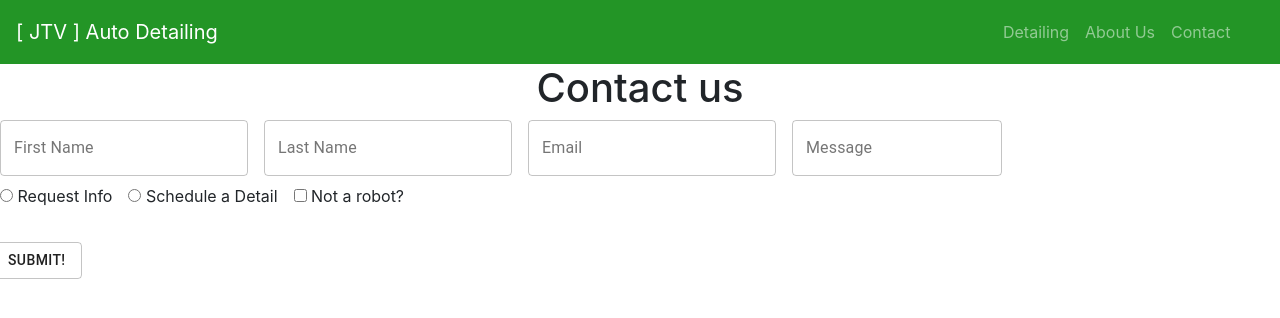
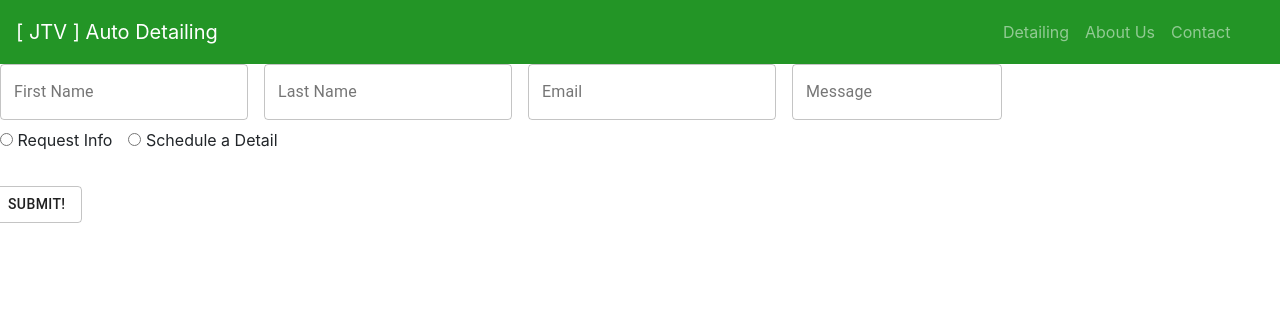
Before and after one commit to Jonny2424/JTV-Frontend, a React (Create React App) app in the folder jtv-app-frontend/: page /contact in a window 1280 px wide. Shown: the top 318 px of the page. Built offline with nearby package versions, Linux system fonts and the light colour scheme.

Commit message:
request form can now add to requests

```diff
--- a/jtv-app-frontend/src/App.js
+++ b/jtv-app-frontend/src/App.js
@@ -43,7 +43,6 @@ class App extends Component {
     const currentUser = await verifyUser();
     if (currentUser) {
       this.setState({ currentUser });
-      // this.props.history.push('/posts');
     }
   }
 
--- a/jtv-app-frontend/src/components/CreateRequestForm.js
+++ b/jtv-app-frontend/src/components/CreateRequestForm.js
@@ -1,6 +1,8 @@
 import React, { Component } from 'react';
+import { withRouter } from 'react-router-dom';
+import { postRequest } from '../services/requests_api_helper';
 import { Formik, Form, Field } from "formik";
-import { Card, CardContent, TextField, MenuItem, Grid, Button } from '@material-ui/core';
+import { TextField, MenuItem, Grid, Button } from '@material-ui/core';
 import * as Yup from "yup";
 
 
@@ -16,10 +18,9 @@ class CreateRequestForm extends Component {
       request_car_make: '',
       request_car_model: '',
       request_msg: '',
-      request_date: null,
+      request_date: '',
       requestTypeId: null,
-      workTypeId: null,
-      notARobot: false,
+      workTypeId: 1
     }
   }
 
@@ -28,11 +29,19 @@ class CreateRequestForm extends Component {
     this.setState({ [name]: value });
   }
 
+  createRequest = async (requestData) => {
+    postRequest(requestData);
+    this.props.history.push('/')
+  }
+
 
   render() {
     return (
       <div>
-          <Formik initialValues={this.state} onSubmit={() => { }}>
+          <Formik initialValues={this.state} onSubmit={(values) => {
+            console.log(values)
+            this.createRequest(values)
+          }}>
             {({ values }) => (
               <Form>
                 <Grid container xs="12" spacing="2">
@@ -60,12 +69,6 @@ class CreateRequestForm extends Component {
                     <label>
                       <Field type="radio" name="requestTypeId" value="2" />
                       {"   " + "Schedule a Detail"}
-                    </label>
-                  </Grid>
-                  <Grid item>
-                    <label>
-                      <Field type="checkbox" name="notARobot" />
-                      {" Not a robot?"}
                     </label>
                   </Grid>
                   {values.requestTypeId === "2" ?
@@ -121,4 +124,4 @@ class CreateRequestForm extends Component {
   }
 }
 
-export default CreateRequestForm;
+export default withRouter(CreateRequestForm);
--- a/jtv-app-frontend/src/components/RequestList.js
+++ b/jtv-app-frontend/src/components/RequestList.js
@@ -28,7 +28,7 @@ export default function RequestList(props) {
                         <td>{item.createdAt}</td>
                         <td>{item.updatedAt}</td>
                         <td><Link to={`/requests/${item.id}/update`}><button>Update</button></Link></td>
-                        <td><button onClick={() => this.deleteRequests(item.id)}>Delete</button></td>
+                        <td><button onClick={() => props.deleteRequests(item.id)}>Delete</button></td>
                 </tr>
             )
         })
--- a/jtv-app-frontend/src/components/RequestsContainer.js
+++ b/jtv-app-frontend/src/components/RequestsContainer.js
@@ -1,5 +1,5 @@
 import React, { Component } from 'react';
-import { withRouter, Link, Route } from 'react-router-dom';
+import { withRouter, Route } from 'react-router-dom';
 import { getRequests, destroyRequest, putRequest } from '../services/requests_api_helper';
 import RequestList from './RequestList';
 import UpdateRequestForm from './UpdateRequestForm';
@@ -25,17 +25,12 @@ class Requests extends Component {
     }
 
     updateRequest = async (e, id, requestData) => {
-        console.log(id)
-        console.log(requestData)
         e.preventDefault();
         const updatedRequest = await putRequest(id, requestData);
-        const requests = this.state.requests;
-        const newRequests = requests.map(request => request.id === parseInt(id) ? updatedRequest : request);
-        this.setState({
-            requests: newRequests
-        })
+        this.listRequests();
         this.props.history.push('/requests');
     }
+
 
     componentDidMount() {
         this.listRequests();
@@ -45,7 +40,7 @@ class Requests extends Component {
         return (
             <div>
                 <Route exact path="/requests" render={() => (
-                    <RequestList requests={this.state.requests} />
+                    <RequestList requests={this.state.requests} deleteRequests={this.deleteRequests}/>
                 )} />
                 <Route path="/requests/:id/update" render={(props) => (
                     <UpdateRequestForm
--- a/jtv-app-frontend/src/components/webpageComponents/ContactUs.js
+++ b/jtv-app-frontend/src/components/webpageComponents/ContactUs.js
@@ -1,13 +1,20 @@
 import React from 'react';
 import Header from './Header';
-import CreateRequestForm from '../CreateRequestForm'
+import CreateRequestForm from '../CreateRequestForm';
+import { postRequest } from '../../services/requests_api_helper';
 
-export default function Detailing() {
+export default function ContactUs() {
+
+    // const createRequest = async (e, requestData) => {
+    //     e.preventDefault();
+    //     const newRequest = await postRequest(requestData);
+    //     return newRequest
+    // }
+
     return (
         <>
-        <Header />
-        <h1>Contact us</h1>
-        <CreateRequestForm />
+            <Header />
+            <CreateRequestForm  />
         </>
     )
 }
--- a/jtv-app-frontend/src/services/auth_api_helper.js
+++ b/jtv-app-frontend/src/services/auth_api_helper.js
@@ -8,7 +8,6 @@ export const registerUser = async (registerData) => {
     const resp = await api.post('/auth/signup', registerData);
     localStorage.setItem('authToken', resp.data.token);
     api.defaults.headers.common.authorization = `Bearer ${resp.data.token}`;
-    console.log(resp)
     return resp.data.user;
 }
 
@@ -16,8 +15,6 @@ export const loginUser = async (loginData) => {
     const resp = await api.post('/auth/login', loginData);
     localStorage.setItem('authToken', resp.data.token);
     api.defaults.headers.common.authorization = `Bearer ${resp.data.token}`;
-    console.log("heyy")
-    console.log(resp)
     return resp.data.user;
 }
 
--- a/jtv-app-frontend/src/services/requests_api_helper.js
+++ b/jtv-app-frontend/src/services/requests_api_helper.js
@@ -13,7 +13,12 @@ export const destroyRequest = async (id) => {
     await api.delete(`/request/${id}`);
   }
 
-  export const putRequest = async (requestId, requestData) => {
+export const putRequest = async (requestId, requestData) => {
     const resp = await api.put(`/request/${requestId}`, requestData);
     return resp.data;
   }
+
+export const postRequest = async (requestData) => {
+    const resp = await api.post('/contact', requestData);
+    return resp.data;
+  }
```
